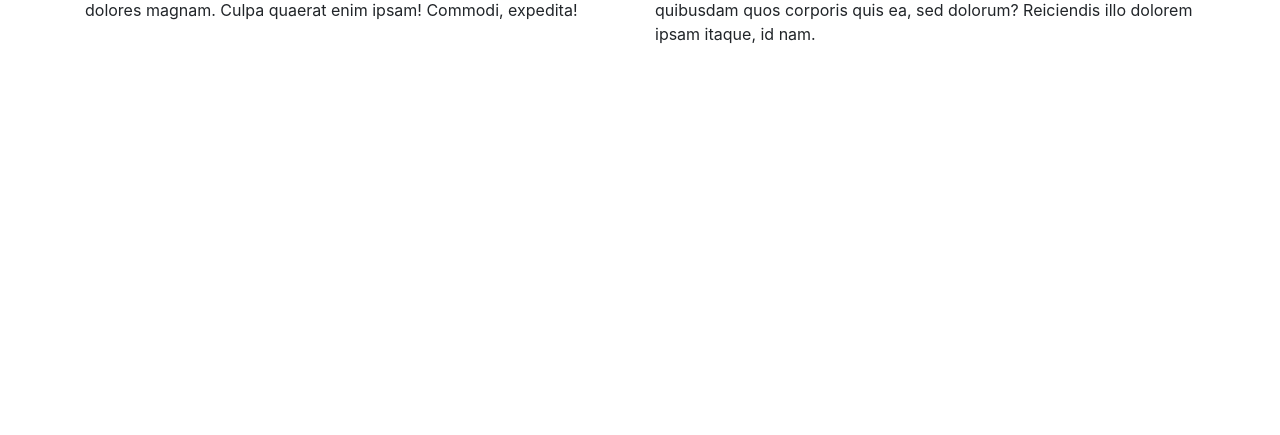
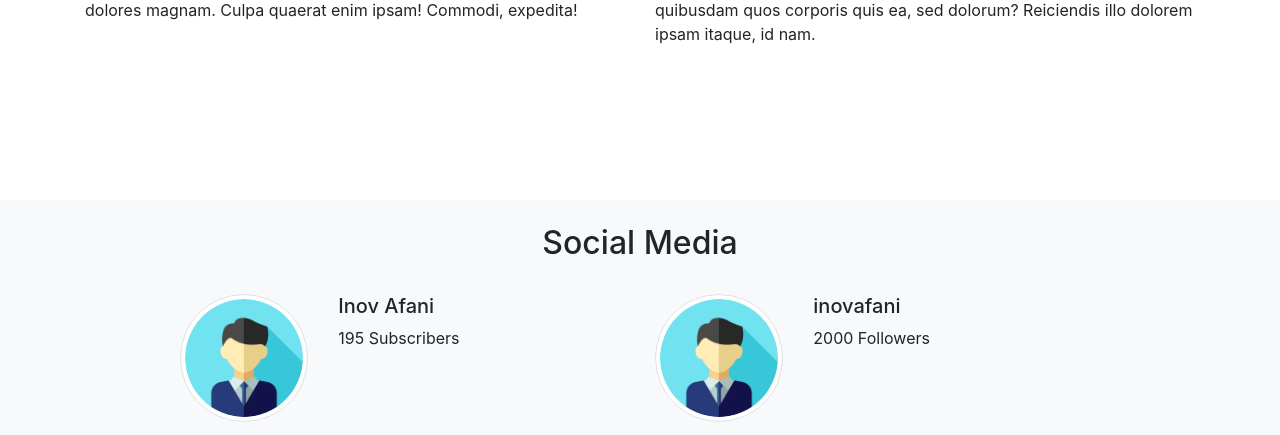
Before and after one commit to inovafani/testing-api2, a PHP site: page / in a window 1280 px wide. Shown: the part 727-1162 px from the top of the page. Run offline with PHP 8.4, Linux system fonts and the light colour scheme.

Commit message:
Adding the social media section

```diff
--- a/index.php
+++ b/index.php
@@ -90,9 +90,48 @@
     </section>
 
     <!-- Youtube & IG -->
-    <section></section>
+    <section class="social bg-light" id="social">
+      <div class="container">
+        <div class="row pt-4 mb-4">
+          <div class="col text-center">
+            <h2>Social Media</h2>
+          </div>
+        </div>
+        <div class="row justify-content-center">
+          <div class="col-md-5">
+            <div class="row">
+              <div class="col-md-4">
+              <img src="img/profile1.png" width="200" class="rounded-circle img-thumbnail">
+              </div>
+              <div class="col-md-8">
+                <h5>Inov Afani</h5>
+                <p>195 Subscribers</p>
+              </div>
+            </div>
+            <div class="row mt-3 pb-3">
+              <div class="col">
+              <div class="embed-responsive embed-responsive-16by9">
+                <iframe class="embed-responsive-item" src="https://www.youtube.com/embed/zpOULjyy-n8?rel=0" allowfullscreen></iframe>
+              </div>
+              </div>
+            </div>
+          </div>
+          <div class="col-md-5">
+            <div class="row">
+              <div class="col-md-4">
+                <img src="img/profile1.png" width="200" class="rounded-circle img-thumbnail">
+              </div>
+              <div class="col-md-8">
+                <h5>inovafani</h5>
+                <p>2000 Followers</p>
+              </div>
+            </div>
+          </div>
+        </div>
+      </div>
+    </section>
 
-    <section id="porto" class="porto bg-light pb-4">
+    <section id="porto" class="porto pb-4">
       <div class="container">
         <div class="row pt-4 mb-4">
           <div class="col text-center">
@@ -197,7 +236,7 @@
       </div>
     </section>
 
-    <section id="contact" class="contact pb-4 mb-4">
+    <section id="contact" class="contact bg-light pb-4 mb-4">
       <div class="container">
         <div class="row pt-4 mb-4">
           <div class="col text-center">
```
